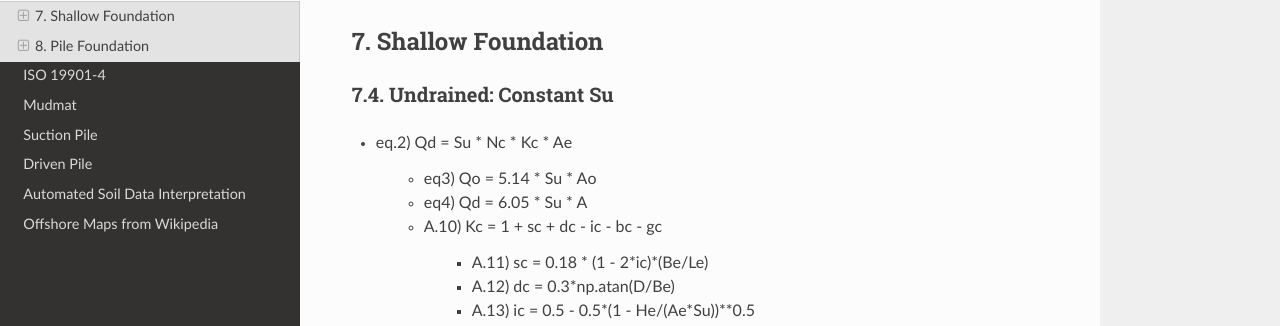
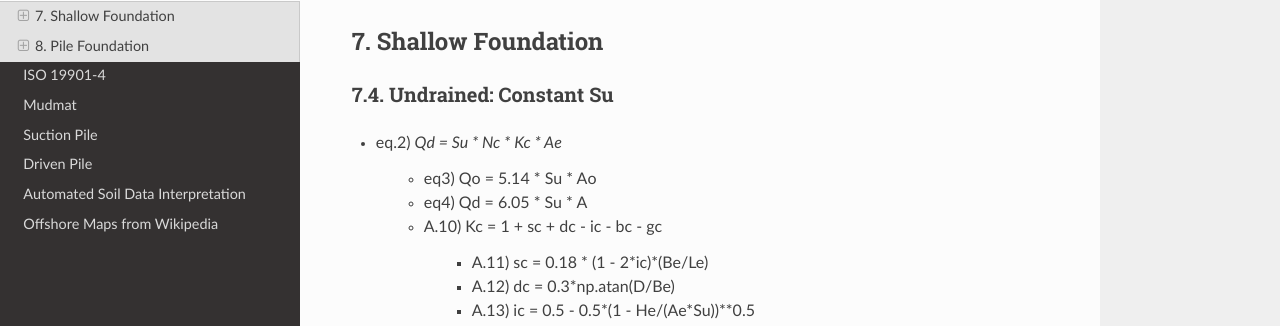
Before and after one commit to jungsohn/geoBTS, a Sphinx documentation site: the page built from docs/source/API_2GEO.rst, in a window 1280 px wide and 900 px high. Shown: the part 135-461 px from the top of the window. Built offline with Sphinx 7.4.7 and the Read the Docs theme 3.1.0, drawn with Linux system fonts in a browser that asks for light colours.

Commit message:
Update API_2GEO.rst

```diff
--- a/docs/source/API_2GEO.rst
+++ b/docs/source/API_2GEO.rst
@@ -7,7 +7,7 @@ API RP 2GEO
 7.4. Undrained: Constant Su
 .................
 
-- eq.2) Qd = Su * Nc * Kc * Ae
+- eq.2) `Qd = Su * Nc * Kc * Ae`
 
         - eq3) Qo = 5.14 * Su * Ao
 
```
